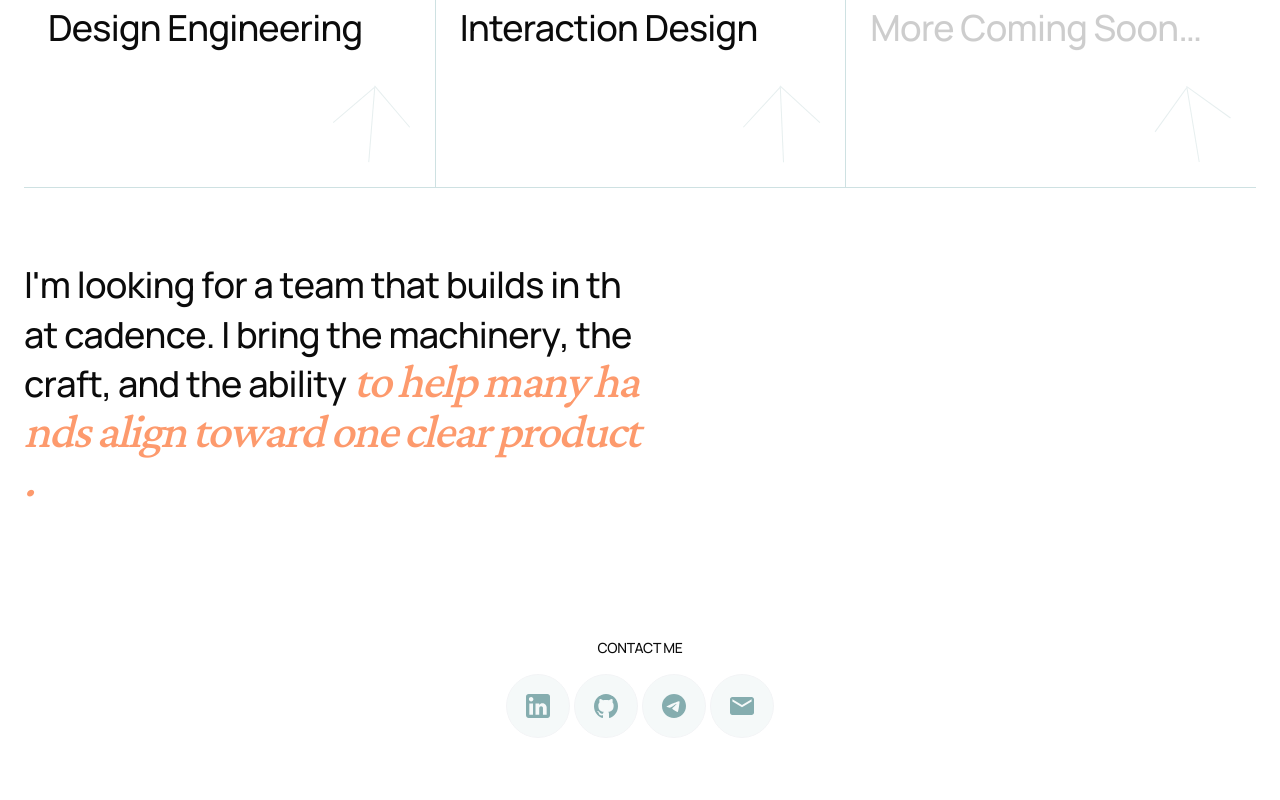
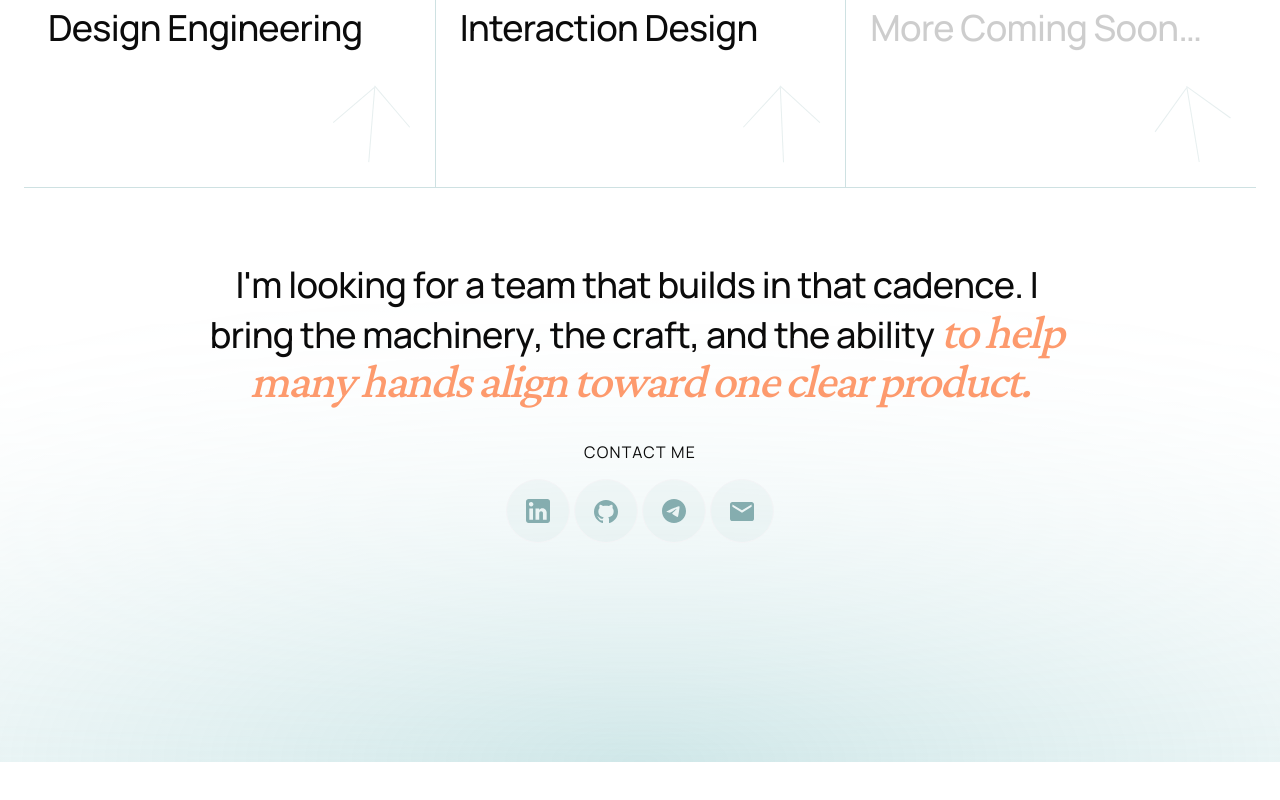
Before and after one commit to HJKUNST/portfolio-website-new, a Next.js app: page / in a window 1280 px wide. Shown: the part 3623-4423 px from the top of the page. After the commit the page ends 4385 px from the top, so only its background shows below. Built offline with nearby package versions, Linux system fonts and the light colour scheme.

Commit message:
feat: cta section modified

```diff
--- a/src/app/globals.css
+++ b/src/app/globals.css
@@ -212,3 +212,8 @@ img {
     scroll-behavior: auto !important;
   }
 }
+
+::selection {
+  background: var(--primary-bright);
+  color: var(--gray-900);
+}
--- a/src/app/page.tsx
+++ b/src/app/page.tsx
@@ -10,7 +10,7 @@ export default function Home() {
     <>
       <SiteNav />
       <SmoothScrollProvider>
-        <main className="flex min-h-screen flex-col gap-12 pt-16 pb-24">
+        <main className="flex min-h-screen flex-col gap-12 pt-16 relative">
           <HeroSection />
           <TeamsSection />
           <SharedCrafteryPathSection />
--- a/src/components/sections/LookingForTeamSection.tsx
+++ b/src/components/sections/LookingForTeamSection.tsx
@@ -44,6 +44,13 @@ export const LookingForTeamSection = ({
   const headlineLength = headline.length;
   const allLetters = useMemo(() => fullText.split(""), [fullText]);
 
+  // Split into words for word-level line breaking
+  const words = useMemo(() => {
+    const headlineWords = headline.split(" ");
+    const subheadlineWords = subheadline.split(" ");
+    return { headlineWords, subheadlineWords };
+  }, [headline, subheadline]);
+
   // useEffect(() => {
   //   const gsap = getGSAP();
   //   if (!gsap || !ScrollTrigger || prefersReducedMotion()) return;
@@ -76,37 +83,51 @@ export const LookingForTeamSection = ({
   // }, []);
 
   return (
-    <section ref={sectionRef} className="section-shell" style={{ minHeight: "40vh" }}>
-      <p className="my-6 text-h2 text-gray-900 leading-snug w-[50%] pb-[8%]">
-        {allLetters.map((letter, idx) => {
-          const isSpace = letter === " ";
-          const isSubheadline = idx >= headlineLength;
+    <section ref={sectionRef} className="section-shell flex flex-col items-center justify-center relative overflow-auto" style={{ minHeight: "10vh", background: "transparent", paddingBottom: "6rem" }}>
+      <div className="my-6 pb-[8%] flex flex-col items-center">
+        <p className="text-h2 text-gray-900 leading-snug w-[70%] mb-8 text-center">
+          {words.headlineWords.map((word, wordIdx) => (
+            <span key={`headline-word-${wordIdx}`} className="inline-block">
+              {word.split("").map((letter, letterIdx) => {
+                const globalIdx = words.headlineWords.slice(0, wordIdx).join(" ").length + wordIdx + letterIdx;
                 return (
                   <span
-              key={`letter-${letter}-${idx}`}
+                    key={`headline-letter-${wordIdx}-${letterIdx}`}
                     ref={(el) => {
-                if (el && !isSpace && !isSubheadline) {
-                  const headlineIdx = idx;
-                  lettersRef.current[headlineIdx] = el;
+                      if (el) {
+                        lettersRef.current[globalIdx] = el;
                       }
                     }}
-              className={clsx(
-                isSpace ? "" : "inline-block",
-                isSubheadline && "text-h2-em text-secondary align-baseline"
-              )}
-              style={isSubheadline ? { lineHeight: 0.9 } : undefined}
+                    className="inline-block"
                   >
-              {isSpace ? "\u00A0" : letter}
+                    {letter}
                   </span>
                 );
               })}
+              {wordIdx < words.headlineWords.length - 1 && "\u00A0"}
+            </span>
+          ))}
+          {" "}
+          {words.subheadlineWords.map((word, wordIdx) => (
+            <span key={`subheadline-word-${wordIdx}`} className="inline-block text-h2-em text-secondary align-baseline" style={{ lineHeight: 0.9 }}>
+              {word.split("").map((letter, letterIdx) => (
+                <span
+                  key={`subheadline-letter-${wordIdx}-${letterIdx}`}
+                  className="inline-block"
+                >
+                  {letter}
+                </span>
+              ))}
+              {wordIdx < words.subheadlineWords.length - 1 && "\u00A0"}
+            </span>
+          ))}
         </p>
 
-      <div ref={ctaRef} className="mt-8 flex flex-col items-center gap-4">
-        <span className="text-em uppercase tracking-[0.08em] text-gray-300">
+        <div ref={ctaRef} className="flex flex-col items-center gap-4">
+          <span className="text-h4 uppercase tracking-[0.08em]">
             {contactLabel}
           </span>
-        <div className="flex items-center gap-1">
+          <div className="flex flex-wrap gap-1">
             {icons.map((icon) => (
               <a
                 key={icon.href}
@@ -127,6 +148,15 @@ export const LookingForTeamSection = ({
             ))}
           </div>
         </div>
+      </div>
+      <div
+        className="absolute bottom-0 left-0 right-0 h-[500px] pointer-events-none -z-10"
+        style={{
+          background: 'radial-gradient(ellipse 1200px 500px at 50% 100%, rgba(136,195,198,0.4) 0%, rgba(136,195,198,0) 100%)',
+          maskImage: 'linear-gradient(to top, black 0%, transparent 100%)',
+          WebkitMaskImage: 'linear-gradient(to top, black 0%, transparent 100%)'
+        }}
+      />
     </section>
   );
 };
--- a/src/components/sections/ValuesArrowFieldSection.tsx
+++ b/src/components/sections/ValuesArrowFieldSection.tsx
@@ -81,7 +81,7 @@ export const ValuesArrowFieldSection = ({
   }, [items]);
 
   return (
-    <section className="section-shell">
+    <section className="section-shell" style={{ marginBottom: "none" }}>
       <p
         className="text-h3-em mb-[48px]"
         style={{
```
Lines whose indentation alone changed are shown as unchanged.
